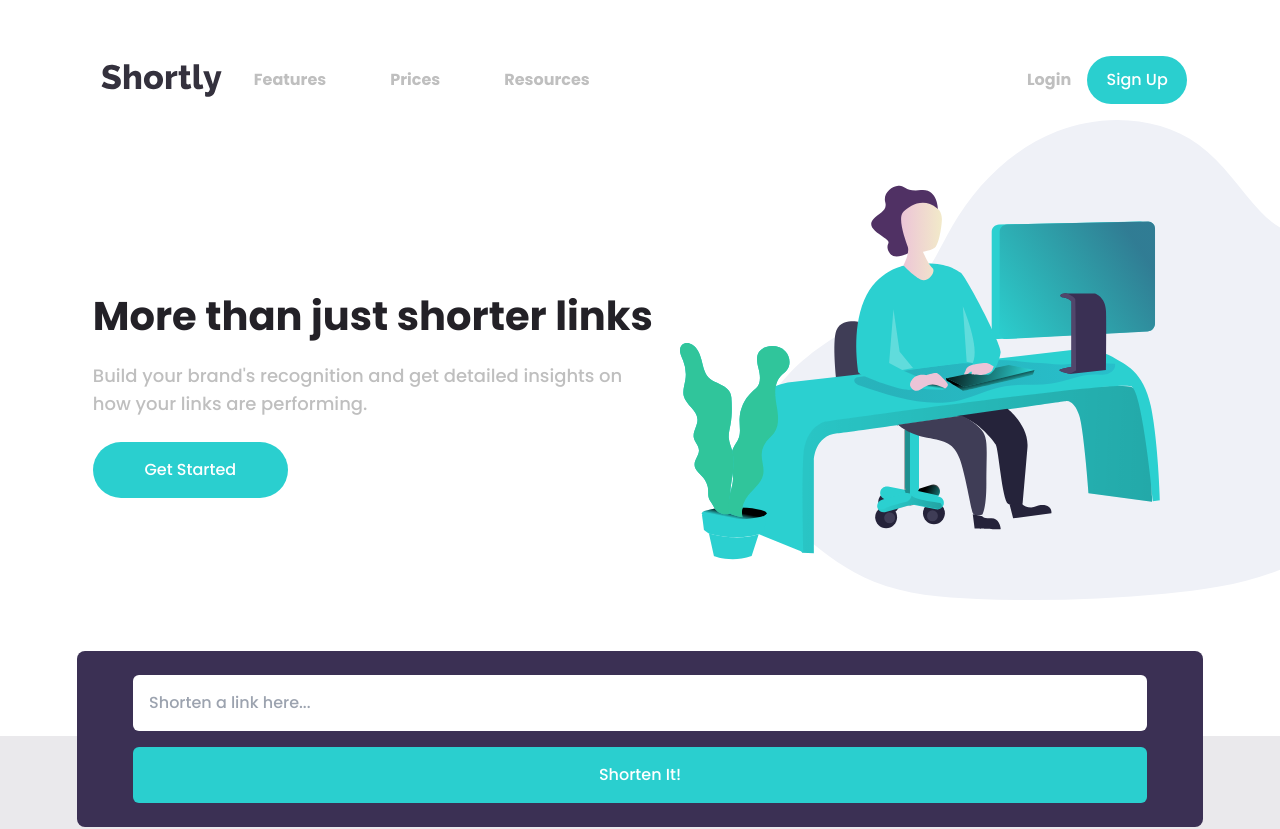
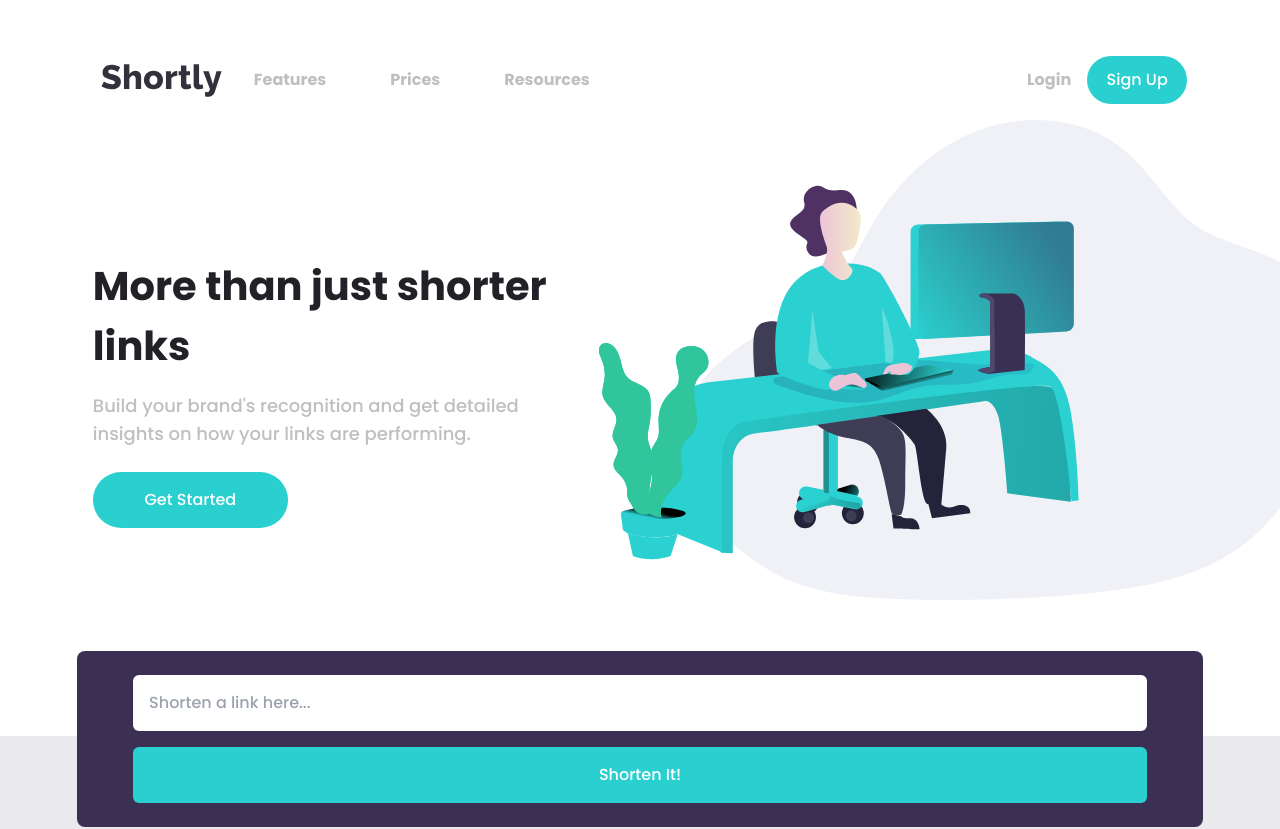
Before and after one commit to angeloilardi/shortly, a Next.js app: page / in a window 1280 px wide. Shown: the top 829 px of the page. Built offline with nearby package versions, Linux system fonts and the light colour scheme.

Commit message:
amended navbar layout

```diff
--- a/app/page.tsx
+++ b/app/page.tsx
@@ -62,7 +62,7 @@ export default function Home() {
 
       {/* Heading */}
       <section className="mb-24 md:mb-18 flex flex-col md:flex-row md:w-full md:pl-[6%]">
-        <div className="w-full  bg-[url('/images/illustration-working.svg')] md:ml-auto bg-cover pl-8 md:order-2 aspect-[11/9] max-h-[480px] max-w-[600px] overflow-clip bg-left"></div>
+        <div className="w-full  bg-[url('/images/illustration-working.svg')] ml-8 bg-cover md:order-2 aspect-[11/9] max-h-[480px]  overflow-clip bg-left"></div>
         <div className="flex flex-col justify-center items-center mx-4 md:items-start max-w-[570px]">
           <h2 className="text-[40px] font-bold mt-16 text-very_dark_violet">
             More than just shorter links
--- a/components/Navbar.tsx
+++ b/components/Navbar.tsx
@@ -56,12 +56,15 @@ const Navbar = () => {
         </li>
       </ul>
 
+      {/* Buger menu */}
       <div
         onClick={() => setNav(!nav)}
         className="cursor-pointer pr-4 z-10 text-gray-500 md:hidden ml-auto"
       >
         {nav ? <FaTimes size={30} /> : <FaBars size={30} />}
       </div>
+
+      {/* Mobile navigation */}
 
       {nav && (
         <ul className="md:hidden flex flex-col justify-center items-center absolute w-[88%] top-28 bg-english_violet rounded-md text-white font-semibold aspect-[11/9] max-h-[480px] mx-0 left-[6%] -right-[6%] gap-8 py-8 px-4">
```
